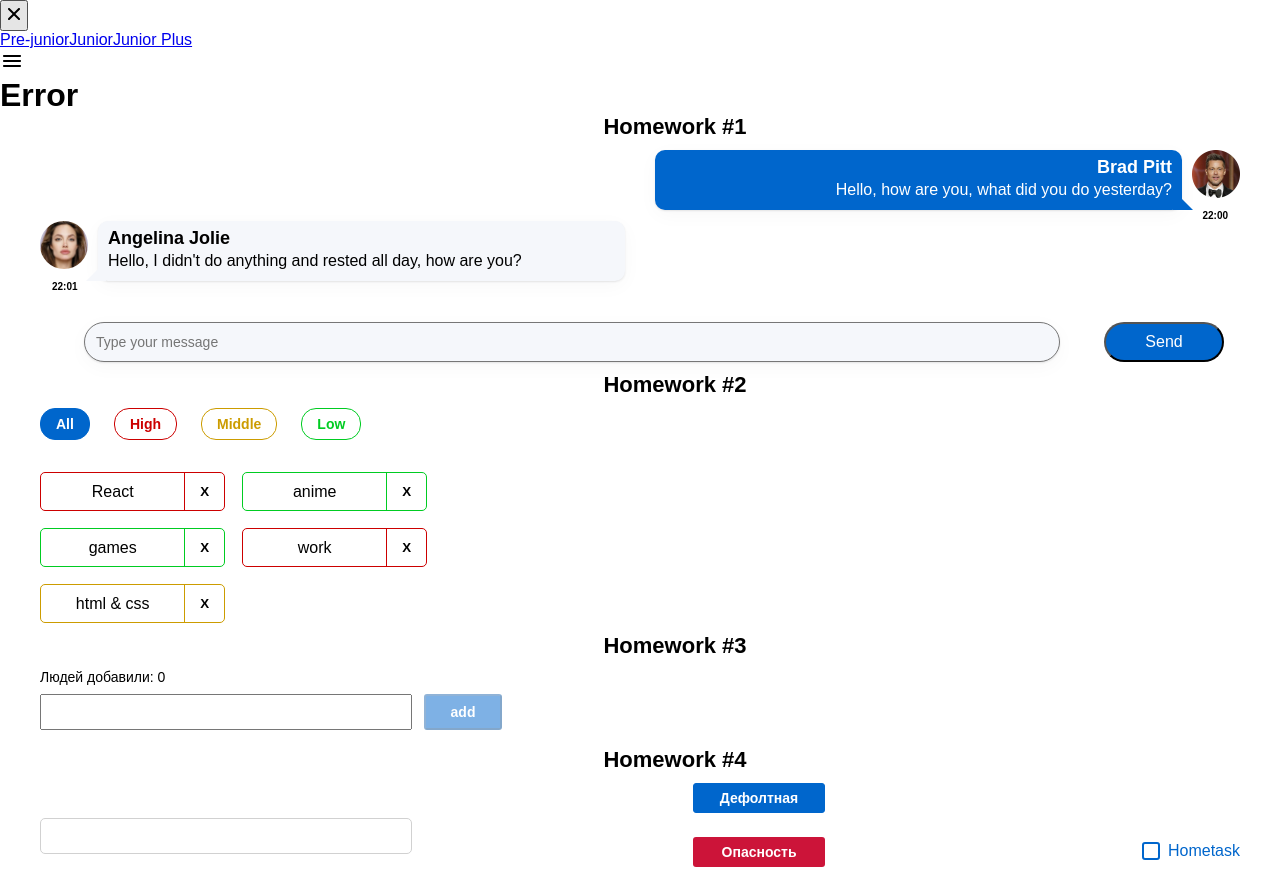
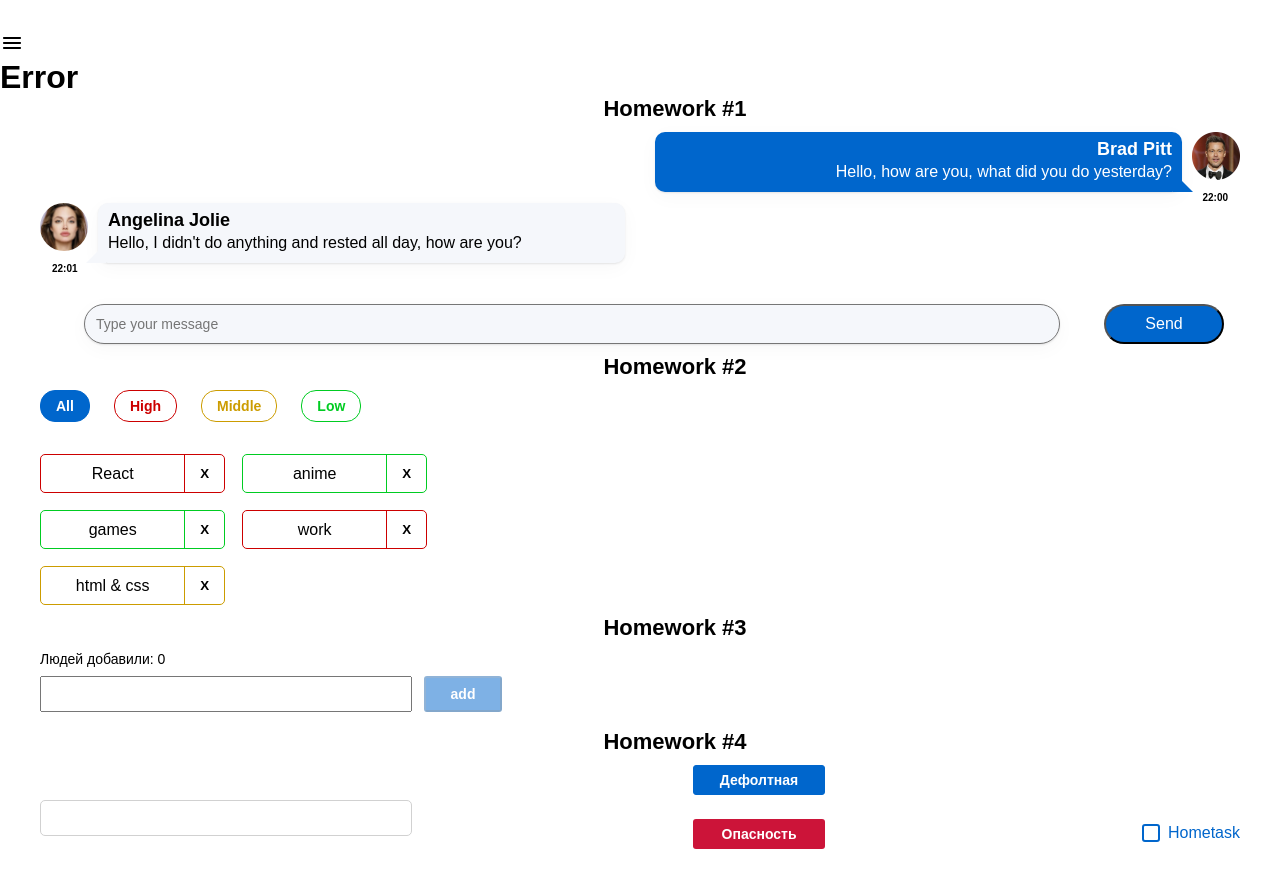
Before and after one commit to OnishchenkoIvan/hwautocheck, a React (Create React App) app: page / in a window 1280 px wide. Shown: the top 869 px of the page. Built offline with nearby package versions, Linux system fonts and the light colour scheme.

Commit message:
fifth exam #8

```diff
--- a/src/s2-homeworks/hw05/sidebar/Sidebar.module.css
+++ b/src/s2-homeworks/hw05/sidebar/Sidebar.module.css
@@ -1,12 +1,7 @@
 .sidebar {
-    /*margin-bottom: 30px;*/
-    /*display: flex;*/
-    /*height: 50px;*/
-    /*width: 350px;*/
-    /*align-items: end;*/
-    /*transition-duration: 1500ms;*/
-    /*transform: translate(-280px);*/
-    /*padding-top: 100px;*/
+    display: flex;
+    transition-duration: 1500ms;
+    transform: translate(-280px);
 }
 .active {
     font-size: 24px;
@@ -18,11 +13,12 @@
 }
 
 .sidebar.open {
-    /*transition-duration: 500ms;*/
-    /*transform: translate(0px);*/
+    transition-duration: 500ms;
+    transform: translate(0px);
 }
 
 .background {
+    background: black;
 }
 
 .nav {
```
